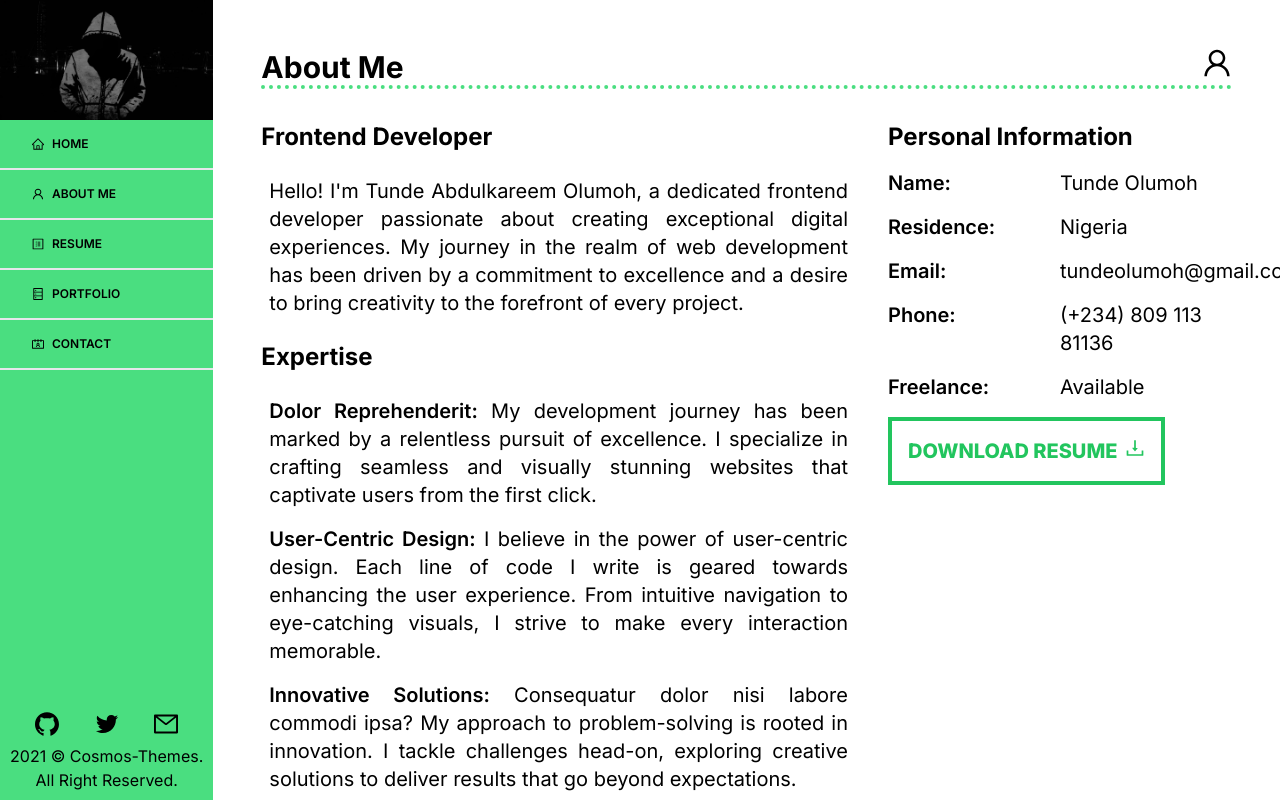
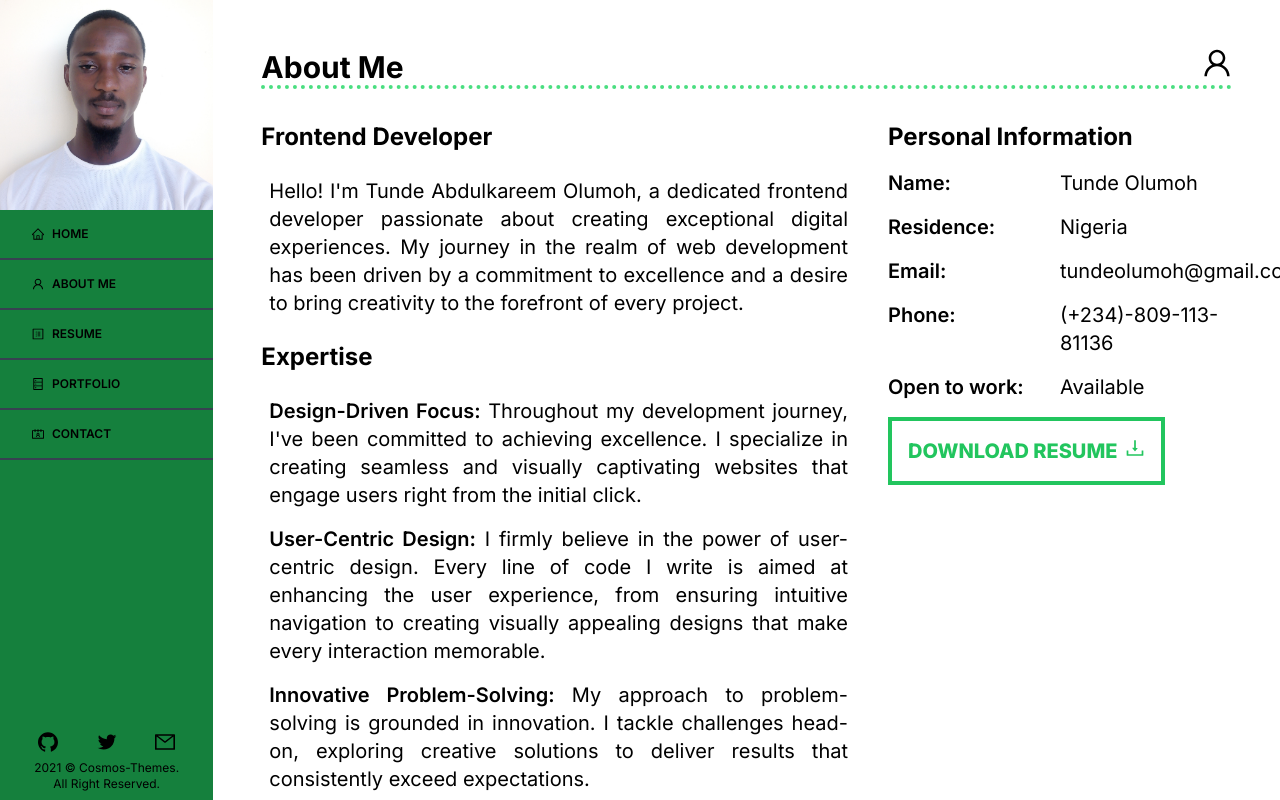
Before and after one commit to abdulkareemolumoh/portfolio, a Next.js app: page /about_me in a window 1280 px wide. Built offline with nearby package versions, Linux system fonts and the light colour scheme.

Commit message:
Fixing Responsivness

```diff
--- a/app/about_me/page.tsx
+++ b/app/about_me/page.tsx
@@ -21,24 +21,23 @@ const About = () => {
           </p>
           <h1 className="my-4 font-bold text-2xl">Expertise</h1>
           <p className="text-xl p-2 ">
-            <span className="font-semibold">Dolor Reprehenderit:</span> My
-            development journey has been marked by a relentless pursuit of
-            excellence. I specialize in crafting seamless and visually stunning
-            websites that captivate users from the first click.
+            <span className="font-semibold">Design-Driven Focus:</span>{" "}
+            Throughout my development journey, I&apos;ve been committed to
+            achieving excellence. I specialize in creating seamless and visually
+            captivating websites that engage users right from the initial click.
           </p>
           <p className="text-xl p-2">
-            <span className="font-semibold">User-Centric Design:</span> I
-            believe in the power of user-centric design. Each line of code I
-            write is geared towards enhancing the user experience. From
-            intuitive navigation to eye-catching visuals, I strive to make every
-            interaction memorable.
+            <span className="font-semibold">User-Centric Design:</span> I firmly
+            believe in the power of user-centric design. Every line of code I
+            write is aimed at enhancing the user experience, from ensuring
+            intuitive navigation to creating visually appealing designs that
+            make every interaction memorable.
           </p>
           <p className="text-xl p-2">
-            <span className="font-semibold">Innovative Solutions:</span>{" "}
-            Consequatur dolor nisi labore commodi ipsa? My approach to
-            problem-solving is rooted in innovation. I tackle challenges
-            head-on, exploring creative solutions to deliver results that go
-            beyond expectations.
+            <span className="font-semibold">Innovative Problem-Solving:</span>{" "}
+            My approach to problem-solving is grounded in innovation. I tackle
+            challenges head-on, exploring creative solutions to deliver results
+            that consistently exceed expectations.
           </p>
           <h1 className="my-4 font-bold text-2xl">Technical Proficiency</h1>
           <p className="text-xl p-2">
@@ -50,18 +49,17 @@ const About = () => {
           </p>
           <p className="text-xl p-2">
             <span className="font-semibold"> Frameworks:</span> I have a strong
-            command of frontend frameworks, with a particular focus on React.js.
-            This enables me to develop dynamic and scalable applications that
-            meet the demands of modern web development.
+            command of frontend frameworks, with focus on TypeScript, Bootstrap,
+            React, Next.js and Tailwindcss. This enables me to develop dynamic
+            and scalable applications that meet the demands of modern web
+            development.
           </p>
           <h1 className="my-4 font-bold text-2xl">Commitment to Quality</h1>
           <p className="text-xl p-2">
-            <span className="font-semibold">Attention to Detail:</span>
-            Excepturi velit laboriosam at voluptatibus cupiditate est vel.
-            Attention to detail is at the core of my work. Whether it&apos;s
-            refining the layout, fine-tuning the responsiveness, or optimizing
-            performance, I ensure every detail contributes to a polished final
-            product.
+            <span className="font-semibold">Attention to Detail:</span>{" "}
+            Attention to detail is the cornerstone of my work. Whether refining
+            layouts, fine-tuning responsiveness, or optimizing performance, I
+            ensure that every detail contributes to a polished final product.
           </p>
           <p className="text-xl p-2">
             <span className="font-semibold">Continuous Growth:</span> I embrace
@@ -103,15 +101,15 @@ const About = () => {
               tundeolumoh@gmail.com
             </li>
             <li className="my-4 grid grid-cols-2">
-              <span className="font-semibold">Phone: </span> (+234) 809 113
-              81136
+              <span className="font-semibold">Phone: </span>{" "}
+              (+234)-809-113-81136
             </li>
             <li className="my-4 grid grid-cols-2">
-              <span className="font-semibold">Freelance: </span> Available
+              <span className="font-semibold">Open to work: </span> Available
             </li>
           </ul>
-          <a href="/resume/Resume.pdf" download="Resume.pdf" target="_blank">
-            <button className="border-4 text-green-500 font-extrabold text-lg lg:text-xl border-green-500 p-2 lg:p-4 mt-4 gap-2 flex items-baseline ">
+          <a href="/resume/Resume.pdf" download="Tunde_Olumoh.pdf" target="_blank">
+            <button className="border-4 text-green-500 font-extrabold text-lg lg:text-xl border-green-500 p-2 lg:p-4 mt-4 gap-2 flex items-baseline hover:bg-green-300">
               DOWNLOAD RESUME
               <DownloadOutlined />
             </button>
--- a/app/component/about_me/testimonials.tsx
+++ b/app/component/about_me/testimonials.tsx
@@ -6,34 +6,38 @@ const Testimonials = () => {
   const testimonial = [
     {
       id: "1",
-      name: "Ishola",
-      role: "Software Engineer",
-      image: "/images/picture.jpg",
+      name: "Kolawole Tajudeen",
+      role: "Senior Software Engineer at Clipboard Health",
+      image:
+        "https://media.licdn.com/dms/image/C5603AQHd8thu6_dOGg/profile-displayphoto-shrink_800_800/0/1574122461702?e=1708560000&v=beta&t=6ft6-g7GR7rM0jY1Ahc8tLedyJqURoFzNDwNoyg5XGA",
       testimony:
-        "Ishola is a passionate software engineer with a strong background in web development. He is a quick learner and always eager to",
+        "Tunde is a dynamic and committed engineer with a robust foundation in web development. His passion for software engineering is evident in his continuous pursuit of knowledge and his proactive approach to solving complex challenges. Tunde's quick learning abilities and unwavering enthusiasm make him a valuable asset to any project. His dedication and drive set him apart as a standout software engineer, consistently delivering high-quality solutions and contributing positively to the success of every endeavor.",
     },
     {
       id: "2",
-      name: "Ishola",
-      role: "Software Engineer",
-      image: "/images/picture.jpg",
+      name: "Majid Kareem",
+      role: "Fullstack developer and React enthusiast",
+      image:
+        "https://media.licdn.com/dms/image/C4D03AQG0MvxjV-pE-Q/profile-displayphoto-shrink_800_800/0/1662375034226?e=1708560000&v=beta&t=1fZcVkYMUVZSINziczK0oh78gq5flqMPydVyfKB80Z0",
       testimony:
-        "Ishola is a passionate software engineer with a strong background in web development. He is a quick learner and always eager to",
+        "Tunde is an exceptional team player with a profound understanding of web development. His passion, open communication, and collaborative spirit contribute significantly to the success of any project. Tunde's ability to seamlessly integrate into diverse teams and his innovative problem-solving make him a valuable asset in achieving shared goals.",
     },
     {
       id: "3",
-      name: "Ishola",
-      role: "Software Engineer",
-      image: "/images/picture.jpg",
+      name: "Abdulgafar Tajudeen",
+      role: "Frontend Developer",
+      image:
+        "https://media.licdn.com/dms/image/D4D35AQE3sbV-71sslg/profile-framedphoto-shrink_800_800/0/1692878322753?e=1703955600&v=beta&t=SdKmX0G-iu6nNYiMlPs4fC3aNnGAhsDV51r-z9Cv1ts",
       testimony:
-        "Ishola is a passionate software engineer with a strong background in web development. He is a quick learner and always eager to",
+        "With extensive knowledge and a collaborative spirit, Tunde proves to be a valuable team member. His commitment to excellence and proactive mindset significantly contribute to shared successes, making him an excellent addition to any team.",
     },
   ];
 
   const testimonys = testimonial.map((testimony, index) => (
-    <div key={index} className="">
-      <p className="bg-green-100 rounded-tl-3xl rounded-br-3xl  p-4 lg:p12 flex gap-8 items-center ">
-        <CommentOutlined className="text-3xl lg:text-6xl" /> {testimony.testimony}
+    <div key={index} >
+      <p className="bg-green-100 rounded-tl-3xl rounded-br-3xl p-4 lg:p12 flex gap-8 items-center">
+        <CommentOutlined className="text-3xl lg:text-4xl" />{" "}
+        {testimony.testimony}
       </p>
       <div className="m-4 flex gap-4">
         <Image
--- a/app/component/shared/navbar.tsx
+++ b/app/component/shared/navbar.tsx
@@ -13,11 +13,11 @@ import {
 
 const Navbar = () => {
   return (
-    <div className="bg-green-400 flex flex-col justify-between h-screen w-1/2 sm:w-full fixed sm:static ">
+    <div className="bg-green-700 flex flex-col justify-between h-screen w-1/2 sm:w-full fixed sm:static z-50">
       <div>
         <div>
           <Image
-            src={"/images/picture.jpg"}
+            src={"/images/passport.jpg"}
             width={600}
             height={600}
             style={{
@@ -30,26 +30,26 @@ const Navbar = () => {
         <div className="flex flex-col ">
           <ul>
             <Link href={"/"}>
-              <li className="px-8 py-4 text-xs  font-semibold border-b-2 flex align-bottom gap-2 ">
+              <li className="px-8 py-4 text-xs  font-semibold border-b-2 border-gray-700 flex align-bottom gap-2 hover:bg-green-800">
                 <HomeOutlined />
                 HOME
               </li>
             </Link>
 
             <Link href={"/about_me"}>
-              <li className="px-8 py-4 text-xs font-semibold border-b-2  flex align-bottom gap-2 ">
+              <li className="px-8 py-4 text-xs font-semibold border-b-2 border-gray-700  flex align-bottom gap-2 hover:bg-green-800">
                 <UserOutlined />
                 ABOUT ME
               </li>
             </Link>
             <Link href={"/resume"}>
-              <li className="px-8 py-4 text-xs font-semibold border-b-2  flex align-bottom gap-2 ">
+              <li className="px-8 py-4 text-xs font-semibold border-b-2 border-gray-700  flex align-bottom gap-2 hover:bg-green-800">
                 <ProfileOutlined />
                 RESUME
               </li>
             </Link>
             <Link href={"/portfolio"}>
-              <li className="px-8 py-4 text-xs font-semibold border-b-2  flex align-bottom gap-2 ">
+              <li className="px-8 py-4 text-xs font-semibold border-b-2 border-gray-700  flex align-bottom gap-2 hover:bg-green-800">
                 <DatabaseOutlined />
                 PORTFOLIO
               </li>
@@ -59,7 +59,7 @@ const Navbar = () => {
             BLOG
           </li> */}
             <Link href={"/contact"}>
-              <li className="px-8 py-4 text-xs font-semibold border-b-2  flex align-bottom gap-2 ">
+              <li className="px-8 py-4 text-xs font-semibold border-b-2 border-gray-700  flex align-bottom gap-2 hover:bg-green-800">
                 <ContactsOutlined />
                 CONTACT
               </li>
@@ -69,11 +69,11 @@ const Navbar = () => {
       </div>
       <div>
         <div className="flex justify-evenly">
-          <GithubOutlined className="text-2xl" />
-          <TwitterOutlined className="text-2xl" />
-          <MailOutlined className="text-2xl" />
+          <GithubOutlined className="text-xl" />
+          <TwitterOutlined className="text-xl" />
+          <MailOutlined className="text-xl" />
         </div>
-        <div className="text-center m-2">
+        <div className="text-center text-xs m-2">
           <h3>2021 © Cosmos-Themes.</h3>
           <h3>All Right Reserved.</h3>
         </div>
--- a/next.config.js
+++ b/next.config.js
@@ -1,4 +1,8 @@
 /** @type {import('next').NextConfig} */
-const nextConfig = {}
+const nextConfig = {
+    images: {
+      domains: ['media.licdn.com'],
+    },
+  };
 
-module.exports = nextConfig
+  module.exports = nextConfig;
```
Also changed, not shown: app/resume/page.tsx (+7 -6 lines), public/images/Passport.jpg (added).
